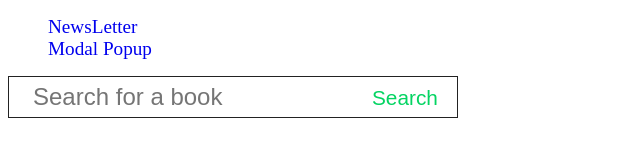
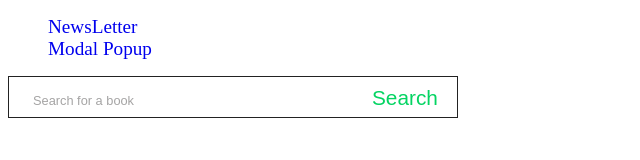
Before and after one commit to aayodipe/dotdash, a plain HTML site: page book.html in a window 1280 px wide. Shown: the whole page, without its empty margins (0-640 px from the left). Drawn offline with Linux system fonts and the light colour scheme; no server answers.

Commit message:
add placeholdder to search Field

```diff
--- a/book.css
+++ b/book.css
@@ -70,7 +70,6 @@
             height: .5rem;
             padding: 1rem 1.5rem;
 
-
             border:.1rem solid #222;
             color: rgb(90, 90, 90);
             font-size: 1.5rem;
@@ -78,6 +77,10 @@
             transition: background-color .6s;
 
 
+        }
+        .searchField::placeholder{
+            font-size: .8rem;
+            color: rgb(165, 164, 164);
         }
     .btn {
         background-color: transparent;
```
